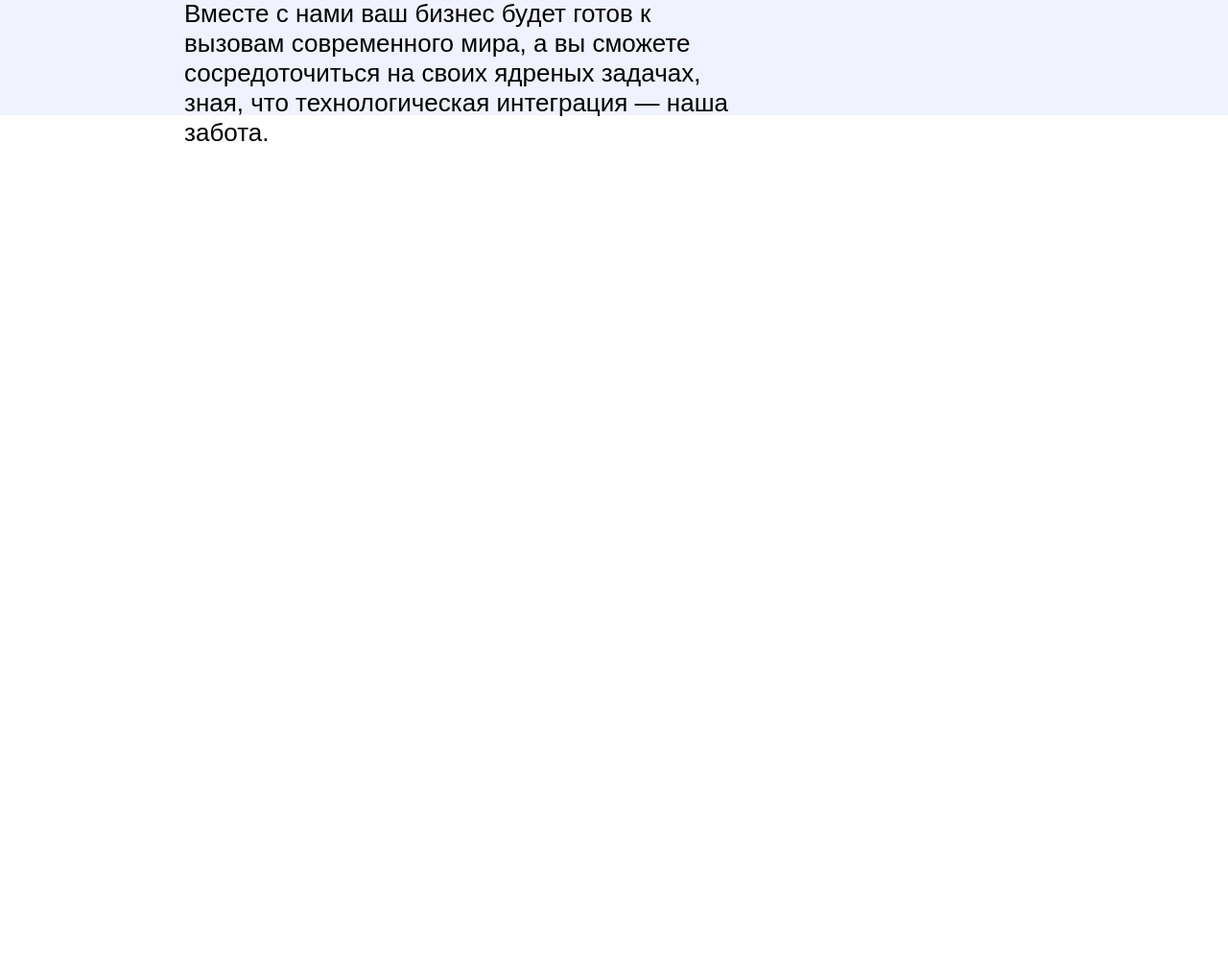
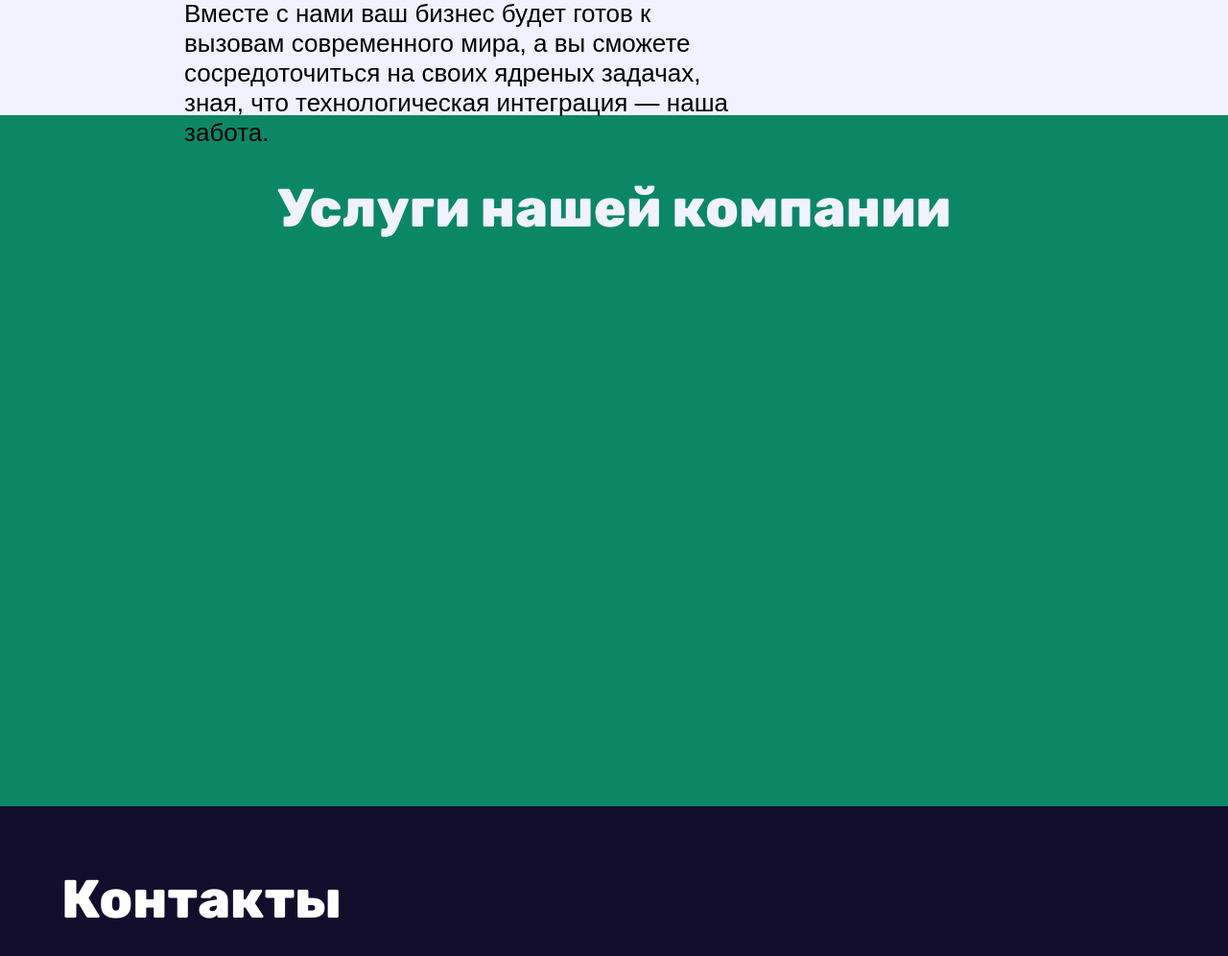
Before and after one commit to togoose/togoose.github.io, a plain HTML site: page index.html in a window 1280 px wide. Shown: the part 1400-2396 px from the top of the page at 96% size. Drawn offline with Linux system fonts and the light colour scheme.

Commit message:
modified:   index.html 	modified:   style/main/contacts.css 	modified:   style/main/preview.css 	modified:   style/main/products.css

```diff
--- a/index.html
+++ b/index.html
@@ -16,7 +16,7 @@
         <div class="menu">
             <ul>
                 <li><a href="#whoarewe">О нас</a></li>
-                <li><a href="#products">Товары и услуги</a></li>
+                <li><a href="#products">Услуги</a></li>
                 <li><a href="#contacts">Контакты</a></li>
             </ul>
         </div>
@@ -52,9 +52,14 @@
             <img src="img/who.svg" alt="whoarewe" class="who-img">
         </div>
         <div class="products" id="products">
+            <h1 class="products-header">Услуги нашей компании</h1>
+            <div class="products-container">
 
+            </div>
         </div>
-        <div class="contacts" id="contacts"></div>
+        <div class="contacts" id="contacts">
+            <h1 class="contacts-header">Контакты</h1>
+        </div>
     </main>
 </body>
 </html>
--- a/style/main/contacts.css
+++ b/style/main/contacts.css
@@ -1,3 +1,12 @@
 .contacts {
-    height: 100%;
+    height: 90%;
+    background-color: #110d2b;
 }
+.contacts-header {
+    padding-left: 5%;
+    padding-top: 5%;
+    font-size: 56px;
+    color: white;
+    font-family: RubicEB;
+
+}
--- a/style/main/preview.css
+++ b/style/main/preview.css
@@ -26,7 +26,7 @@
     letter-spacing: 1px;
     opacity: 0.5;
     line-height: 1;
-    padding-bottom: 10px
+    padding-bottom: 10px;
 }
 .preview-third-line {
     font-size: 26px;
--- a/style/main/products.css
+++ b/style/main/products.css
@@ -1,3 +1,13 @@
 .products {
-    height: 100%;
+    height: 90%;
+    background-color: #0c8766;
 }
+.products-header {
+    padding-top: 5%;
+    text-align: center;
+    font-size: 56px;
+    font-family: RubicEB;
+}
+.products-container{
+    display: flex;
+}
```
